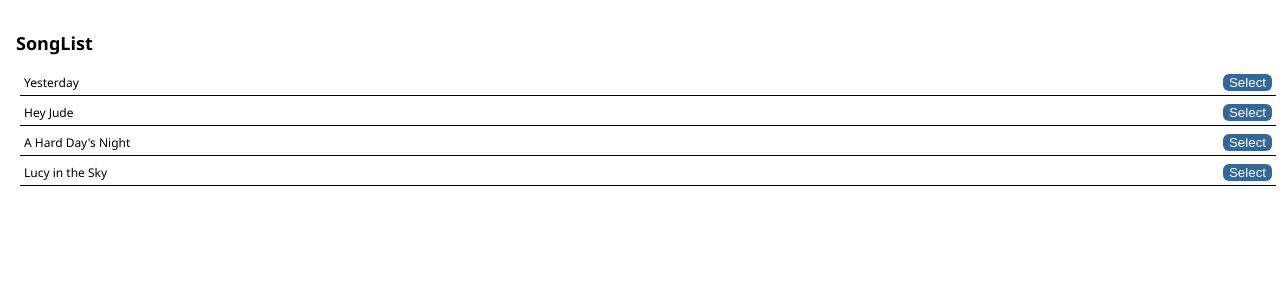
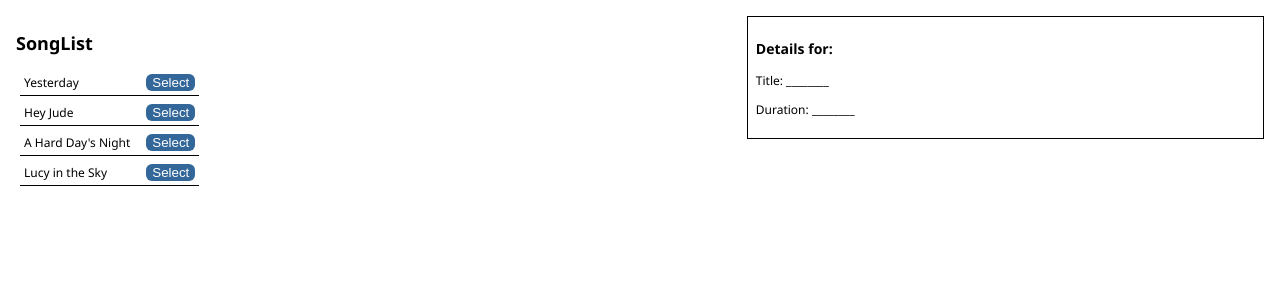
Before and after one commit to emir91/redux-app, a React (Create React App) app: page / in a window 1280 px wide. Shown: the top 300 px of the page. Built offline with nearby package versions, Linux system fonts and the light colour scheme.

Commit message:
Create SongDetail component

```diff
--- a/src/App.js
+++ b/src/App.js
@@ -1,8 +1,16 @@
 import SongList from './components/SongList';
+import SongDetail from './components/SongDetail';
 
 const App = () => {
     return (
-        <SongList />
+        <div>
+            <div className="left">
+                 <SongList />
+            </div>
+            <div className="right panel">
+                <SongDetail />
+            </div>
+        </div>
     )
 }
 
--- /dev/null
+++ b/src/components/SongDetail.js
@@ -0,0 +1,14 @@
+import React from 'react';
+
+
+const SongDetail = () => {
+    return (
+        <div>
+            <h3>Details for:</h3>
+            <p>Title: ________</p>
+            <p>Duration: ________</p>
+        </div>
+    );
+}
+
+export default SongDetail;
```
